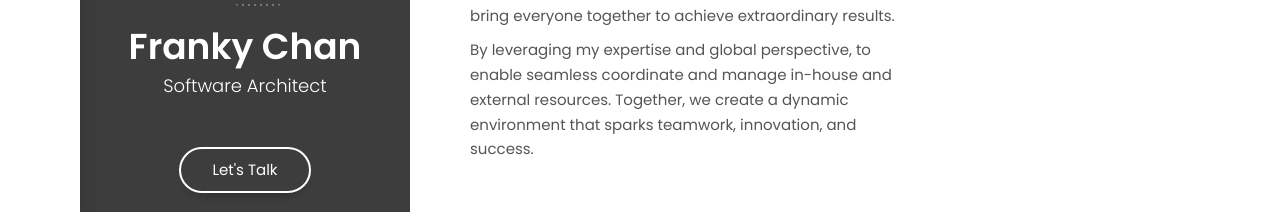
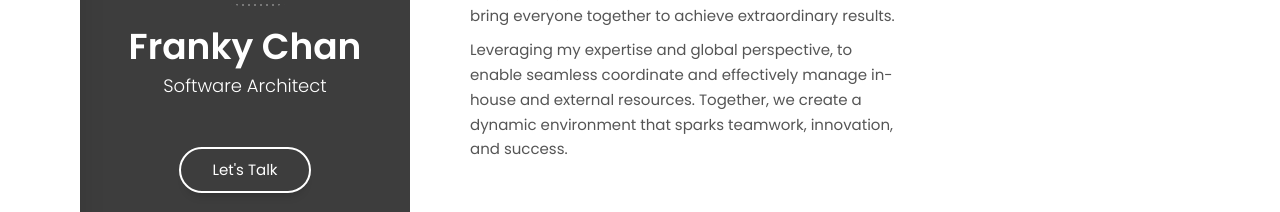
Before and after one commit to Fy2c/fy2c.github.io, a plain HTML site: page index.html in a window 1280 px wide. Both pictures are taken after a click on the link "About Me". Shown: the part 250-462 px from the top of the page. Drawn offline with Linux system fonts and the light colour scheme.

Commit message:
update intro

```diff
--- a/index.html
+++ b/index.html
@@ -130,7 +130,7 @@
                         and working hand-in-hand with a dedicated US team, I bring everyone together to achieve extraordinary results.
                       </p>
                       <p>
-                        By leveraging my expertise and global perspective, to enable seamless coordinate and manage in-house and external resources. Together, we create a dynamic environment that sparks teamwork, innovation, and success.
+                        Leveraging my expertise and global perspective, to enable seamless coordinate and effectively manage in-house and external resources. Together, we create a dynamic environment that sparks teamwork, innovation, and success.
                       </p>
                     </div>
 
```
